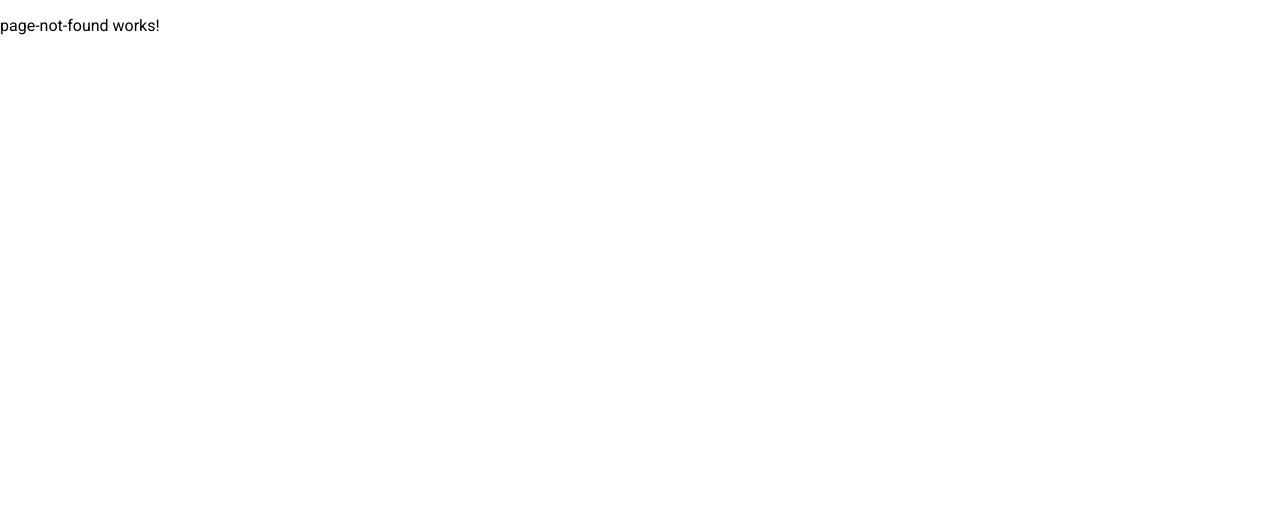
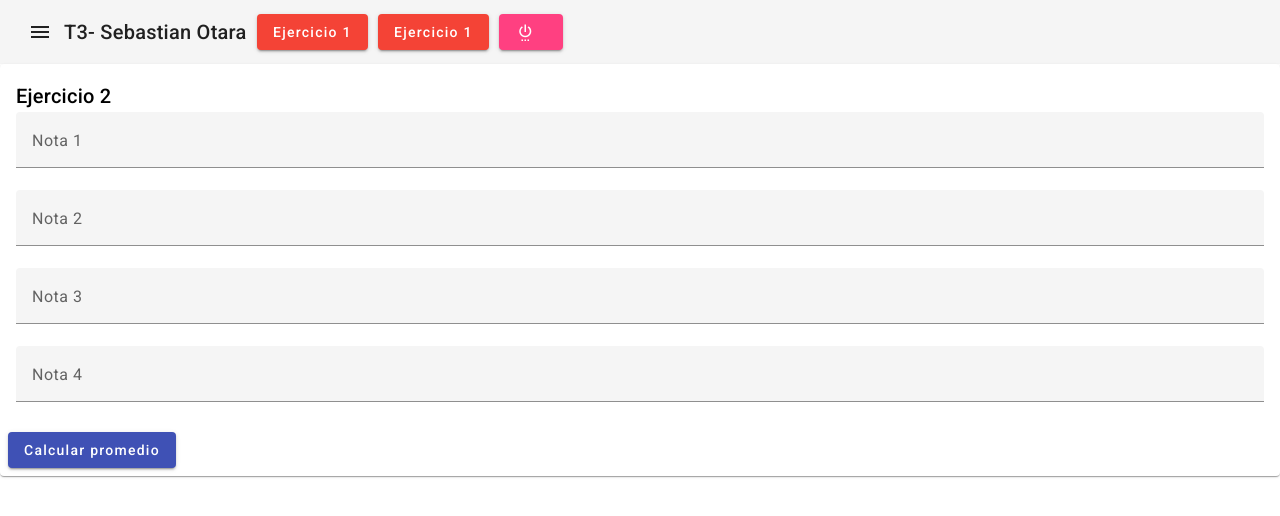
Before and after one commit to sebastianfabrizio/T3-OtaraDiazSebastianFabrizio-, an Angular app: page /dashboard/ejercicio2 in a window 1280 px wide. Shown: the top 516 px of the page. Built offline with nearby package versions, Linux system fonts and the light colour scheme; sample sign-in values are in the browser's storage.

Commit message:
interfaz y ruteo para el ejercicio 2

```diff
--- a/src/app/app.routes.ts
+++ b/src/app/app.routes.ts
@@ -4,13 +4,15 @@ import { DashboardComponent } from './dashboard/dashboard.component';
 import { authGuard } from './auth.guard';
 import { PageNotFoundComponent } from './page-not-found/page-not-found.component';
 import { Ejercicio1Component } from './dashboard/ejercicio1/ejercicio1.component';
+import { Ejercicio2Component } from './dashboard/ejercicio2/ejercicio2.component';
 
 export const routes: Routes = [
     {path:"login", component:LoginComponent},
     {path:"dashboard", component:DashboardComponent,
     canActivate:[authGuard],
     children:[
-        {path:"ejercicio1", component:Ejercicio1Component}
+        {path:"ejercicio1", component:Ejercicio1Component},
+        {path:"ejercicio2", component:Ejercicio2Component}
     ]},
 
     {path:"", redirectTo:"login", pathMatch:"full"},
--- a/src/app/dashboard/dashboard.component.html
+++ b/src/app/dashboard/dashboard.component.html
@@ -4,6 +4,7 @@
     </button>
     <span>T3- Sebastian Otara</span>&nbsp;&nbsp;
     <button mat-raised-button color="warn" (click)="Ejercicio1()">Ejercicio 1</button>&nbsp;&nbsp;
+    <button mat-raised-button color="warn" (click)="Ejercicio2()">Ejercicio 1</button>&nbsp;&nbsp;
     <button mat-raised-button color="accent" (click)="logout()"><mat-icon>settings_power</mat-icon></button>
   </mat-toolbar>
 
--- a/src/app/dashboard/dashboard.component.ts
+++ b/src/app/dashboard/dashboard.component.ts
@@ -19,6 +19,9 @@ export class DashboardComponent {
   Ejercicio1(){
     this.router.navigate(["ejercicio1"],{relativeTo:this.active } )
   }
+  Ejercicio2(){
+    this.router.navigate(["ejercicio2"],{relativeTo:this.active } )
+  }
   logout(){
     this.auth.logout()
     this.router.navigate(["login"])
--- /dev/null
+++ b/src/app/dashboard/ejercicio2/ejercicio2.component.html
@@ -0,0 +1,29 @@
+<mat-card>
+    <mat-card-header>
+      <mat-card-title>Ejercicio 2</mat-card-title>
+    </mat-card-header>
+    <mat-card-content>
+        <div style="display: flex; flex-direction: column;">
+        <mat-form-field appearance="fill">
+            <mat-label>Nota 1 </mat-label>
+            <input matInput  type="number">
+        </mat-form-field>
+
+        <mat-form-field appearance="fill">
+            <mat-label>Nota 2</mat-label>
+            <input matInput  type="number" >
+        </mat-form-field>
+        <mat-form-field appearance="fill">
+            <mat-label>Nota 3</mat-label>
+            <input matInput  type="number" >
+        </mat-form-field>
+        <mat-form-field appearance="fill">
+            <mat-label>Nota 4</mat-label>
+            <input matInput  type="number" >
+        </mat-form-field>
+        </div>
+    </mat-card-content>
+    <mat-card-actions>
+    <button mat-raised-button color="primary">Calcular promedio</button>
+    </mat-card-actions>
+  </mat-card>
```
Also changed, not shown: src/app/dashboard/ejercicio2/ejercicio2.component.ts (added, +13 -0 lines), src/app/dashboard/ejercicio2/ejercicio2.component.css (added), 1 other file (tests, documents, lock files or other folders).
